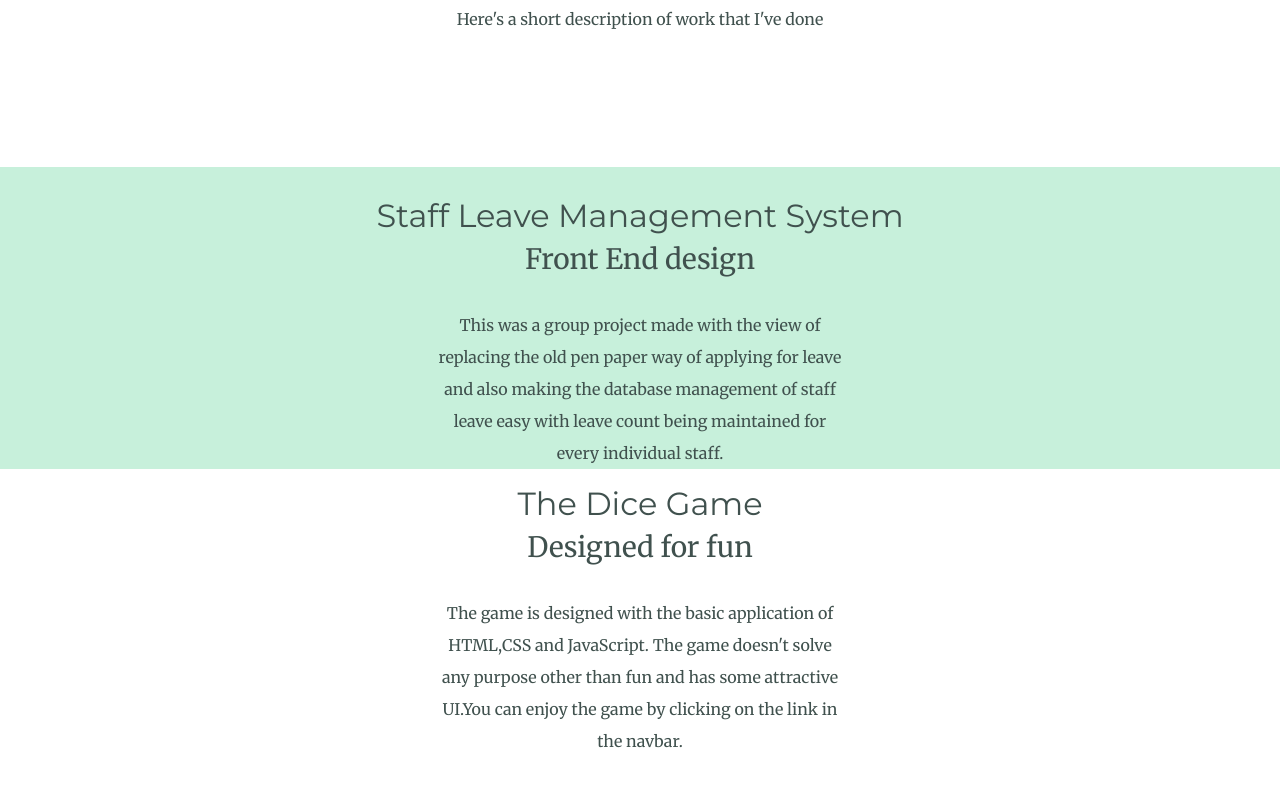
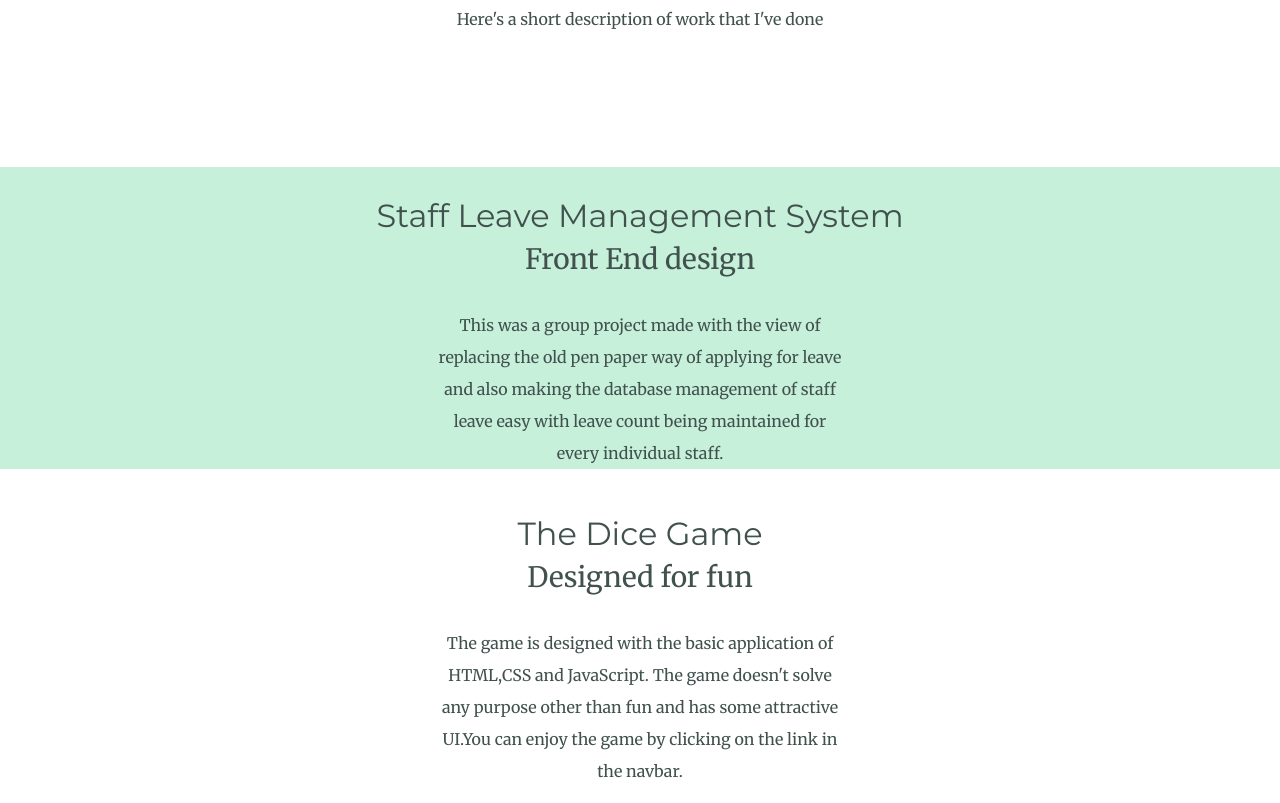
Before and after one commit to prism15/personalwebsite, a plain HTML site: page work.html in a window 1280 px wide. Shown: the part 789-1592 px from the top of the page. Before the commit the page ends 1562 px from the top, so only its background shows below. Drawn offline with nearby package versions, Linux system fonts and the light colour scheme; a web font is replaced by a local one.

Commit message:
Update wstyle.css

```diff
--- a/css/wstyle.css
+++ b/css/wstyle.css
@@ -48,6 +48,11 @@ a{
   padding-top:30px;
   background-color: #c7f0db;
 }
+.work2{
+  padding-top:30px;
+  background-color: white;
+  height: 30%;
+}
 .work-img{
   margin-top: 50px;
   height: 190px;
```
